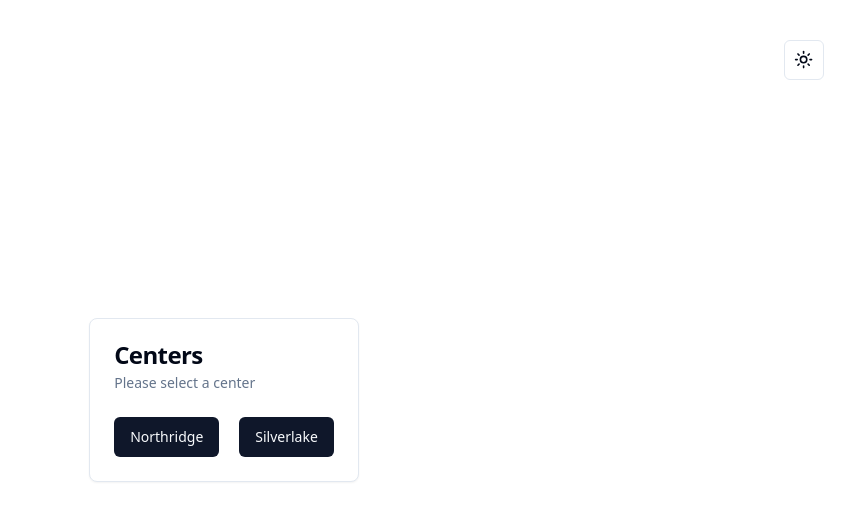
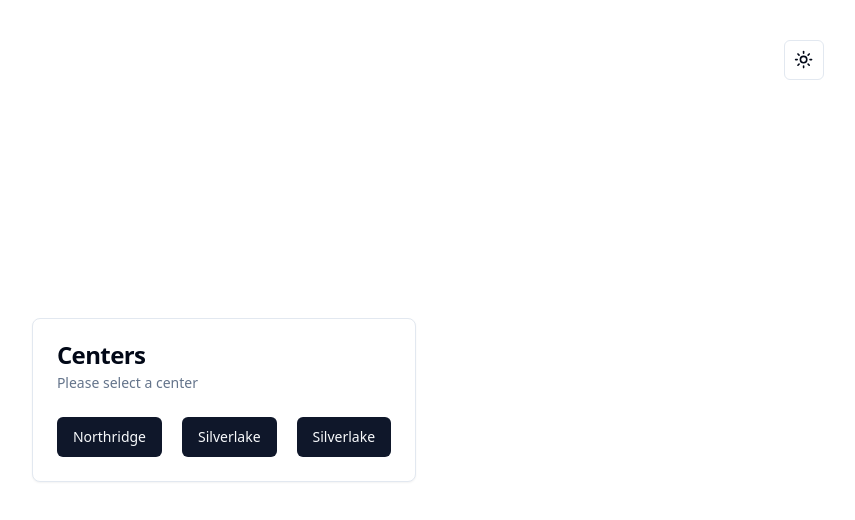
Before and after one commit to kzolt/checkin, a Next.js app: page / in a window 1280 px wide. Shown: the top 520 px of the page, without its empty margins (416-1271 px from the left). Built offline with nearby package versions, Linux system fonts and the light colour scheme.

Commit message:
Added Altadena

```diff
--- a/src/app/page.tsx
+++ b/src/app/page.tsx
@@ -28,6 +28,12 @@
                     >
                         Silverlake
                     </Link>
+                    <Link
+                        href="/altadena"
+                        className="inline-flex h-10 items-center justify-center whitespace-nowrap rounded-md bg-primary px-4 py-2 text-sm font-medium text-primary-foreground ring-offset-background transition-colors hover:bg-primary/90 focus-visible:outline-none focus-visible:ring-2 focus-visible:ring-ring focus-visible:ring-offset-2 disabled:pointer-events-none disabled:opacity-50"
+                    >
+                        Silverlake
+                    </Link>
                 </CardContent>
             </Card>
         </main>
--- a/src/server/actions.ts
+++ b/src/server/actions.ts
@@ -9,7 +9,7 @@
 import { signins } from '~/server/db/schema'
 
 const signInSchema = z.object({
-    center: z.literal('northridge').or(z.literal('silverlake')),
+    center: z.literal('northridge').or(z.literal('silverlake').or(z.literal('altadena'))),
     ninja_name: z.string().refine((value) => value !== '', 'Please enter a name'),
     phone_number: z
         .string()
--- a/src/server/db/schema.ts
+++ b/src/server/db/schema.ts
@@ -19,7 +19,7 @@
  */
 export const createTable = pgTableCreator((name) => `cnla_${name}`)
 
-export const centers = pgEnum('centers', ['northridge', 'silverlake'])
+export const centers = pgEnum('centers', ['northridge', 'silverlake', 'altadena'])
 
 export const signins = createTable('signin', {
     id: varchar('id', { length: 256 }).primaryKey(),
```
